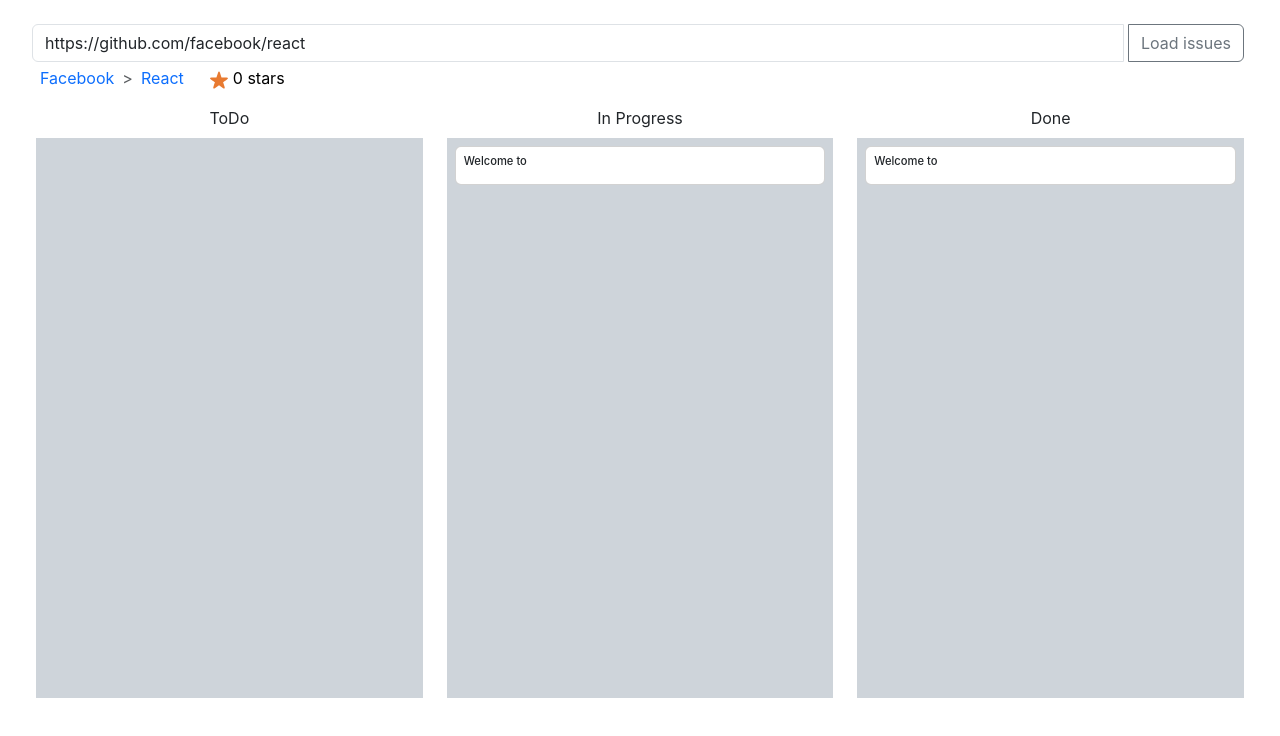
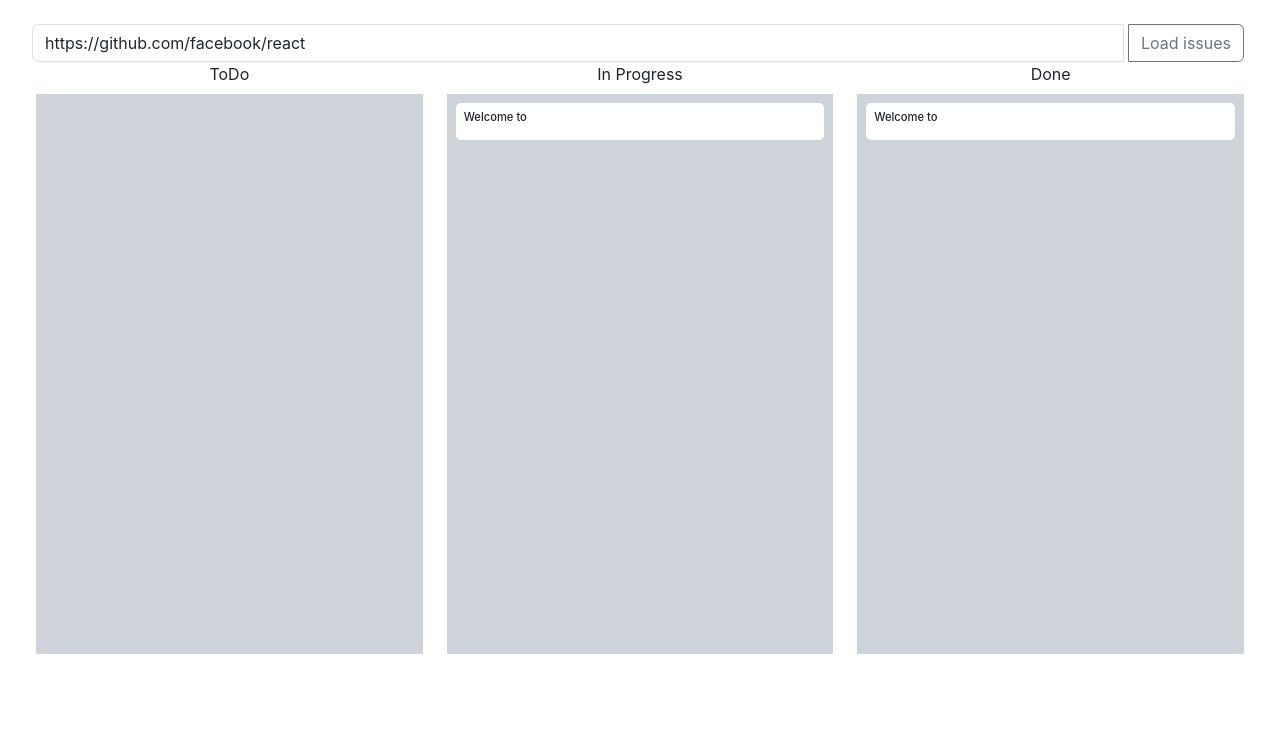
Before and after one commit to Vitaliy-Mazurenko/Github-Kanban-Board, a React (Create React App) app: page / in a window 1280 px wide. Shown: the top 736 px of the page. Built offline with nearby package versions, Linux system fonts and the light colour scheme.

Commit message:
feat: created input field validation

```diff
--- a/src/App.tsx
+++ b/src/App.tsx
@@ -20,30 +20,42 @@ interface IList {
 }
 
 function App() {
-  const [path, setTitle] = useState<string>('https://github.com/facebook/react');
+  const [path, setPath] = useState<string>('https://github.com/facebook/react');
+  const [reposPath, setReposPath] = useState<string>('');
   const [repo, setRepo] = useState<IList[]>([]);
   const [stars, setStars] = useState<number>(0);
+  const [checkInput, setCheckInput] = useState('');
 
   const getURL = async (e: React.SyntheticEvent) => {
     e.preventDefault();
 
+    function checkPath(path: string): boolean {
+      if (!path.includes('github.com')) {
+        setCheckInput('The repository URL must start with:  github.com');
+        return false
+      }
+      if (!(path.split('github.com')[1]).split('/')[2]) {
+        setCheckInput('Enter the correct repository URL');
+        return false
+      }
+      setCheckInput('');
+      return path.length > 0;
+    }
+
     if (checkPath(path)) {
-      let reposPath: string;
-      if (path.endsWith('/')) {
-        reposPath = path.substring(0, path.length - 1).split('github.com')[1];
-      } else {
-        reposPath = path.split('github.com')[1];
-      }
+      let userName: string = (path.split('github.com')[1]).split('/')[1];
+      let repoName: string = (path.split('github.com')[1]).split('/')[2];
+      setReposPath(`${userName}/${repoName}`);
 
     try {
-      const starsCount = await getStarCount(reposPath.split('/')[1], reposPath.split('/')[2]);
+      const starsCount = await getStarCount(userName, repoName);
       setStars(starsCount);
     } catch (error) {
       console.error('Error fetching star count:', error);
     }
 
     try {
-      const res = await fetch(`https://api.github.com/repos${reposPath}/issues`, {
+      const res = await fetch(`https://api.github.com/repos/${userName}/${repoName}/issues`, {
         method: 'GET',
         headers: {
           'X-GitHub-Api-Version': '2022-11-28'
@@ -57,12 +69,6 @@ function App() {
   }
   };
 
-  function checkPath(path: string): boolean {
-    if (!path.includes('github.com')) {
-      return false
-    }
-    return path.length > 0;
-  }
 
   useEffect(() => {
     console.log(repo);
@@ -79,7 +85,7 @@ function App() {
           aria-describedby="basic-addon3"
           value={path}
           required
-          onChange={(e) => setTitle(e.target.value)} />
+          onChange={(e) => setPath(e.target.value)} />
         <Button
           variant="outline-secondary"
           id="button-addon2"
@@ -89,16 +95,20 @@ function App() {
         Load issues
         </Button>
       </InputGroup>
+      {!!checkInput && <span className='validate text-danger mx-2'>{checkInput}</span>}
+
       </header>
-      <Breadcrumb className="mx-3 mt-1">
-      <Breadcrumb.Item href="#">Facebook</Breadcrumb.Item>
-      <Breadcrumb.Item href="#">
-        React
+      {reposPath &&  (<Breadcrumb className="mx-3 mt-1">
+      <Breadcrumb.Item href="#" className='text-capitalize'>
+        {reposPath.split('/')[0]}
+        </Breadcrumb.Item>
+      <Breadcrumb.Item href="#" className='text-capitalize'>
+        {reposPath.split('/')[1]}
       </Breadcrumb.Item>
 			      <span className='star-rating'><img src={star} alt="star" />
-            <span className='stars mx-1 text-black'>{stars} stars</span>
+            <span className='stars text-black'>{stars} stars</span>
             </span>
-      </Breadcrumb>
+      </Breadcrumb>)}
 
       <Container fluid>
             <Row nogutters="true">
--- a/src/index.css
+++ b/src/index.css
@@ -33,17 +33,12 @@ code {
   font-size: 0.7rem!important;
 }
 
-.star-rating {
-    color: #ccc;
-    cursor: pointer;
-    -webkit-transition: all .3s;
-    -o-transition: all .3s;
-    transition: all .3s;
-    display: inline-block;
+.star-rating img {
+    width: 1.2em;
+    height: 1.2em;
+    margin: 0 2px 4px 20px;
 }
 
-.star-rating img {
-    width: 1.25em;
-    height: 1.25em;
-    margin-left: 25px;
+.validate {
+  font-size: 0.65rem!important;
 }
```
